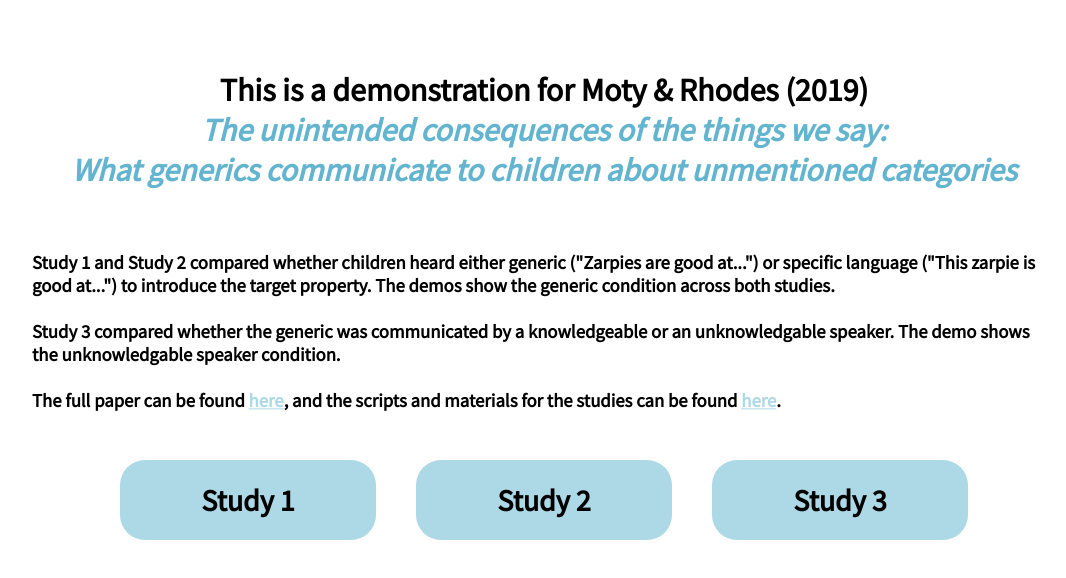
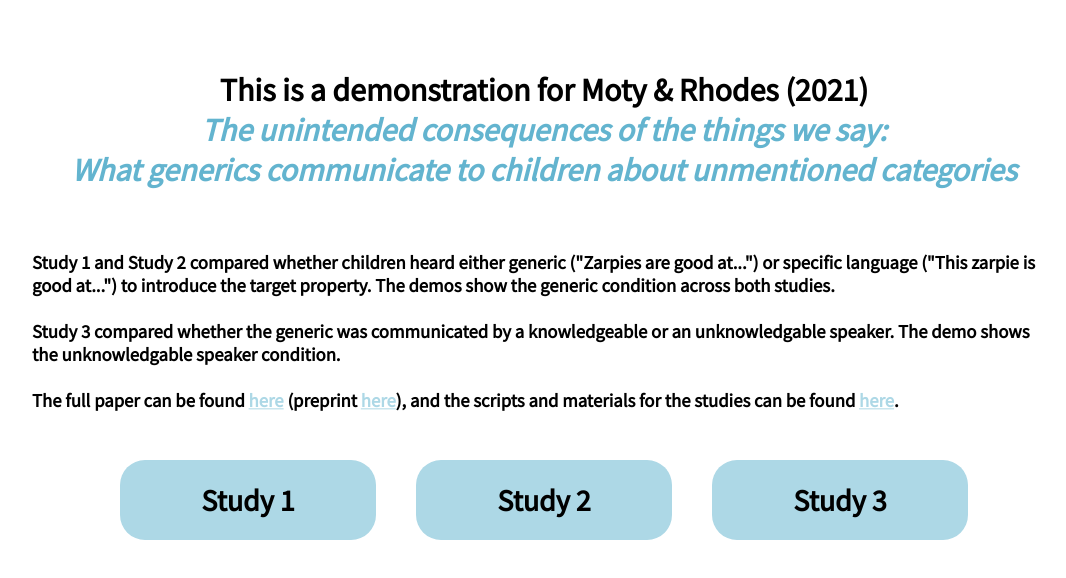
Before and after one commit to kelseymoty/pidi-demo, a plain HTML site: page index.html in a window 1280 px wide. Shown: the whole page, without its empty margins (96-1162 px from the left). Drawn offline with Linux system fonts and the light colour scheme.

Commit message:
updated paper links

```diff
--- a/index.html
+++ b/index.html
@@ -12,13 +12,14 @@
 
 <div id="startPage">
     <div id="title">
-        <h1>This is a demonstration for Moty & Rhodes (2019)<br> <i style="color: #63b4cf;">The unintended consequences of the things we say: <br>
+        <h1>This is a demonstration for Moty & Rhodes (2021)<br> <i style="color: #63b4cf;">The unintended consequences of the things we say: <br>
             What generics communicate to children about unmentioned categories</i></h1><br>
         <h3>Study 1 and Study 2 compared whether children heard either generic ("Zarpies are good at...") or specific language ("This zarpie is good at...") to introduce
             the target property. The demos show the generic condition across both studies.<br><br>
             Study 3 compared whether the generic was communicated by a knowledgeable or an unknowledgable speaker. The demo shows the unknowledgable speaker condition.<br><br>
-            The full paper can be found <a href=https://psyarxiv.com/zkjyr target="_blank">here</a>, and the scripts and
-            materials for the studies can be found <a href="osf.io/5nzpe/" target="_blank">here</a>.
+            The full paper can be found <a href=https://journals.sagepub.com/doi/abs/10.1177/0956797620953132 target="_blank">here</a>
+            (preprint <a href=https://psyarxiv.com/zkjyr target="_blank">here</a>),
+            and the scripts and materials for the studies can be found <a href="osf.io/5nzpe/" target="_blank">here</a>.
         </h3>
     </div>
 
```
